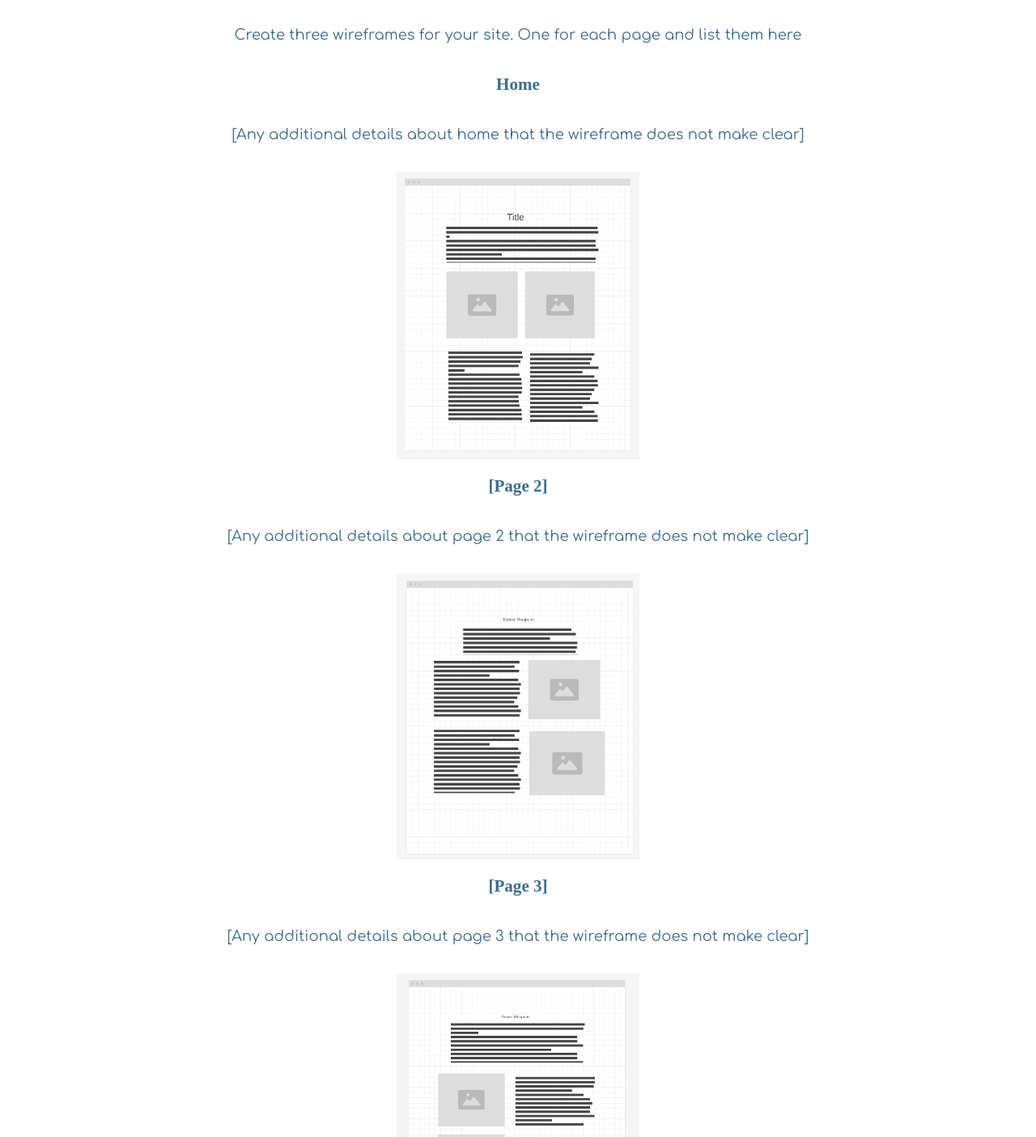
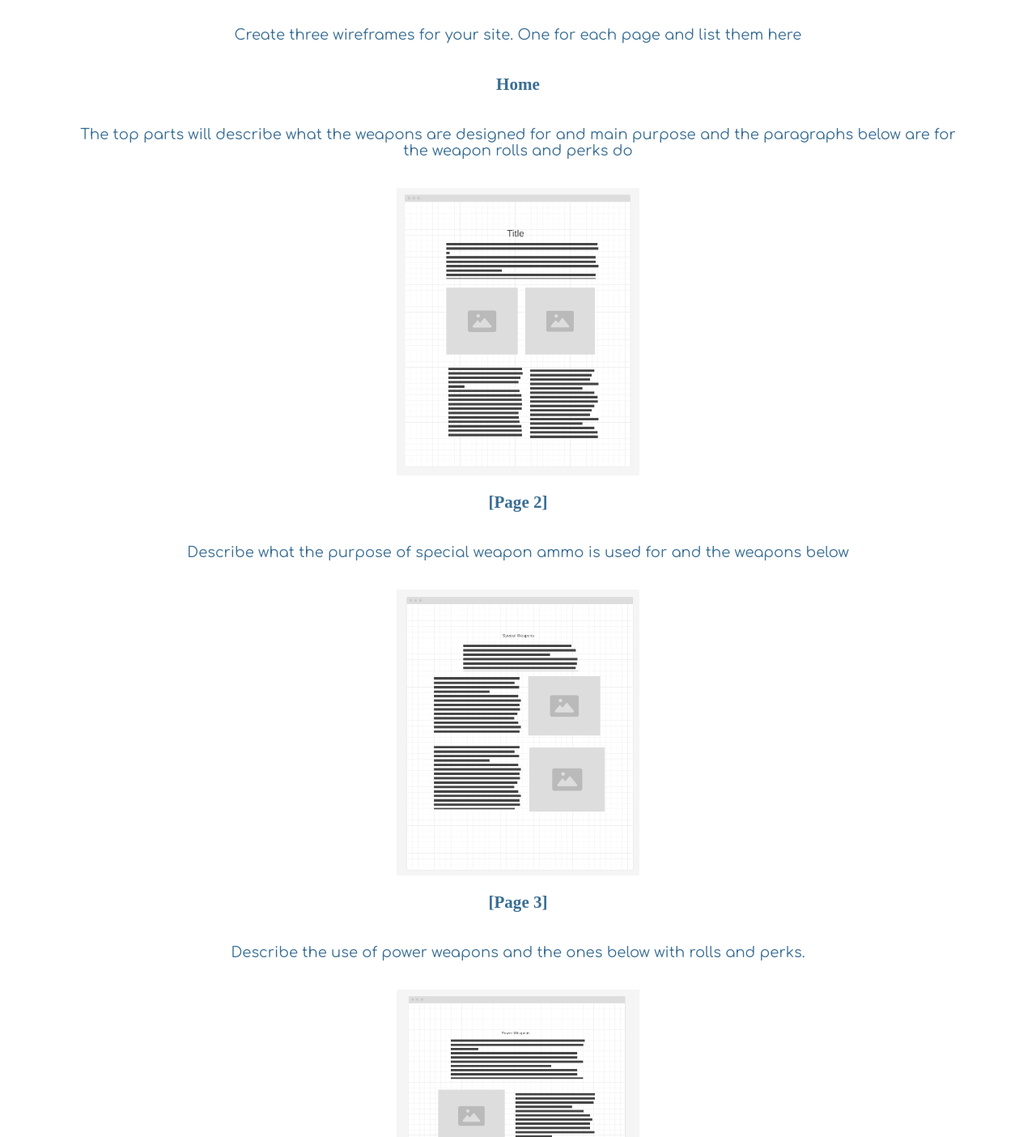
Before and after one commit to gibbca22/wd130, a plain HTML site: page personal-site/site-plan.html in a window 1280 px wide. Shown: the part 4340-5744 px from the top of the page at 81% size. Drawn offline with Linux system fonts and the light colour scheme; a web font is replaced by a local one.

Commit message:
description

```diff
--- a/personal-site/site-plan.html
+++ b/personal-site/site-plan.html
@@ -159,19 +159,19 @@
 
       <h3>Home</h3>
       <p>
-        [Any additional details about home that the wireframe does not make clear]
+        The top parts will describe what the weapons are designed for and main purpose and the paragraphs below are for the weapon rolls and perks do
       </p>
       <img src="images/home.png" alt="home page wireframe">
 
       <h3>[Page 2]</h3>
       <p>
-        [Any additional details about page 2 that the wireframe does not make clear]
+        Describe what the purpose of special weapon ammo is used for and the weapons below
       </p>
       <img src="images/page2.png" alt="page 2 wireframe">
 
       <h3>[Page 3]</h3>
       <p>
-        [Any additional details about page 3 that the wireframe does not make clear]
+        Describe the use of power weapons and the ones below with rolls and perks.
       </p>
       <img src="images/page3.png" alt="page 3 wireframe">
     </main>
```
